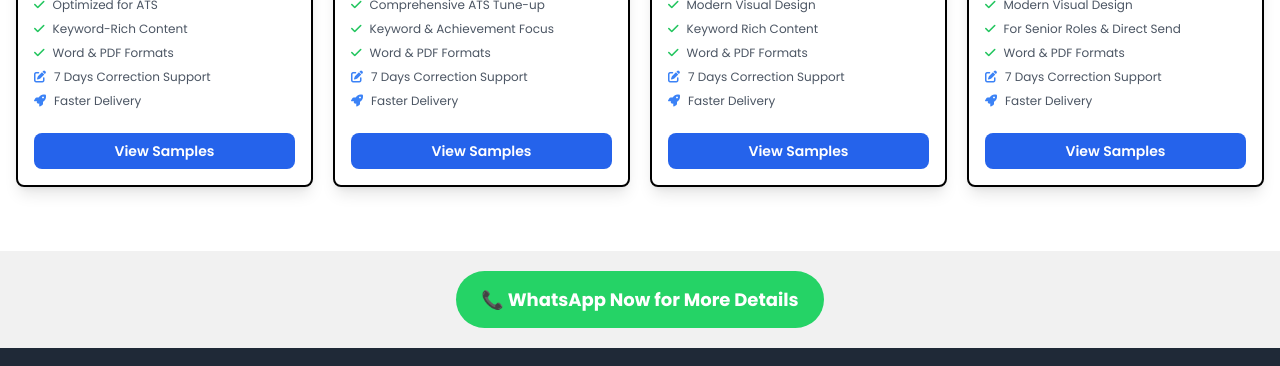
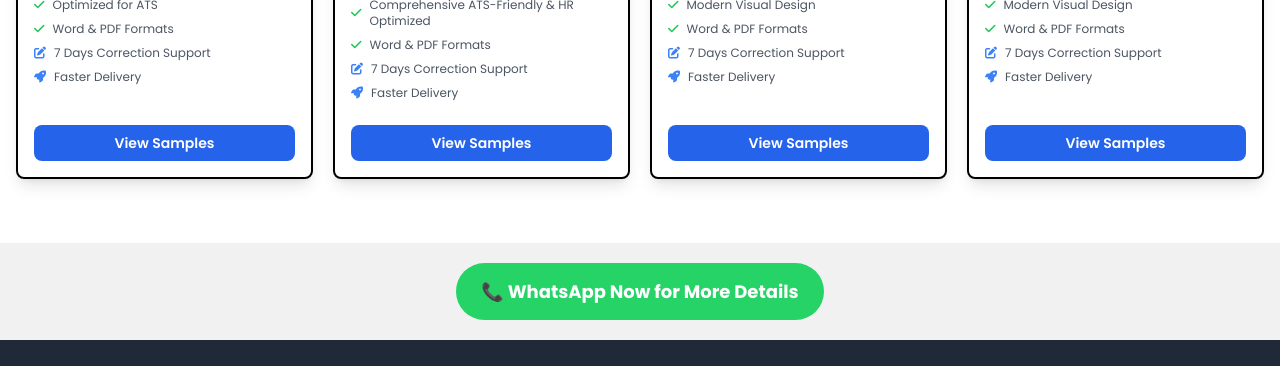
Before and after one commit to issadigitalservices/Issadigitalservices, a plain HTML site: page cv.html in a window 1280 px wide. Shown: the part 565-931 px from the top of the page. Drawn offline with nearby package versions, Linux system fonts and the light colour scheme.

Commit message:
Updated code with [describe changes]

```diff
--- a/cv.html
+++ b/cv.html
@@ -113,7 +113,6 @@
                         <div class="text-center text-3xl font-bold mb-4 text-blue-600">₹349</div>
                         <ul class="space-y-2 text-gray-600 mb-6 flex-grow text-xs">
                             <li class="flex items-center"><i class="fas fa-check text-green-500 mr-2"></i> Optimized for ATS</li>
-                            <li class="flex items-center"><i class="fas fa-check text-green-500 mr-2"></i> Keyword-Rich Content</li>
                             <li class="flex items-center"><i class="fas fa-check text-green-500 mr-2"></i> Word & PDF Formats</li>
                             <li class="flex items-center"><i class="fas fa-edit text-blue-500 mr-2"></i> 7 Days Correction Support</li>
                             <li class="flex items-center"><i class="fas fa-rocket text-blue-500 mr-2"></i> Faster Delivery</li>
@@ -127,8 +126,8 @@
                         <p class="text-center text-gray-500 text-xs mb-3">For Professionals with 2+ Years Experience</p>
                         <div class="text-center text-3xl font-bold mb-4 text-blue-600">₹499</div>
                         <ul class="space-y-2 text-gray-600 mb-6 flex-grow text-xs">
-                            <li class="flex items-center"><i class="fas fa-check text-green-500 mr-2"></i> Comprehensive ATS Tune-up</li>
-                            <li class="flex items-center"><i class="fas fa-check text-green-500 mr-2"></i> Keyword & Achievement Focus</li>
+                            <li class="flex items-center"><i class="fas fa-check text-green-500 mr-2"></i> Comprehensive ATS-Friendly & HR Optimized</li>
+
                             <li class="flex items-center"><i class="fas fa-check text-green-500 mr-2"></i> Word & PDF Formats</li>
                             <li class="flex items-center"><i class="fas fa-edit text-blue-500 mr-2"></i> 7 Days Correction Support</li>
                             <li class="flex items-center"><i class="fas fa-rocket text-blue-500 mr-2"></i> Faster Delivery</li>
@@ -143,7 +142,7 @@
                         <div class="text-center text-3xl font-bold mb-4 text-blue-600">₹349</div>
                         <ul class="space-y-2 text-gray-600 mb-6 flex-grow text-xs">
                             <li class="flex items-center"><i class="fas fa-check text-green-500 mr-2"></i> Modern Visual Design</li>
-                            <li class="flex items-center"><i class="fas fa-check text-green-500 mr-2"></i> Keyword Rich Content</li>
+
                             <li class="flex items-center"><i class="fas fa-check text-green-500 mr-2"></i> Word & PDF Formats</li>
                             <li class="flex items-center"><i class="fas fa-edit text-blue-500 mr-2"></i> 7 Days Correction Support</li>
                             <li class="flex items-center"><i class="fas fa-rocket text-blue-500 mr-2"></i> Faster Delivery</li>
@@ -158,7 +157,7 @@
                         <div class="text-center text-3xl font-bold mb-4 text-blue-600">₹499</div>
                         <ul class="space-y-2 text-gray-600 mb-6 flex-grow text-xs">
                             <li class="flex items-center"><i class="fas fa-check text-green-500 mr-2"></i> Modern Visual Design</li>
-                            <li class="flex items-center"><i class="fas fa-check text-green-500 mr-2"></i> For Senior Roles & Direct Send</li>
+
                             <li class="flex items-center"><i class="fas fa-check text-green-500 mr-2"></i> Word & PDF Formats</li>
                             <li class="flex items-center"><i class="fas fa-edit text-blue-500 mr-2"></i> 7 Days Correction Support</li>
                             <li class="flex items-center"><i class="fas fa-rocket text-blue-500 mr-2"></i> Faster Delivery</li>
```
